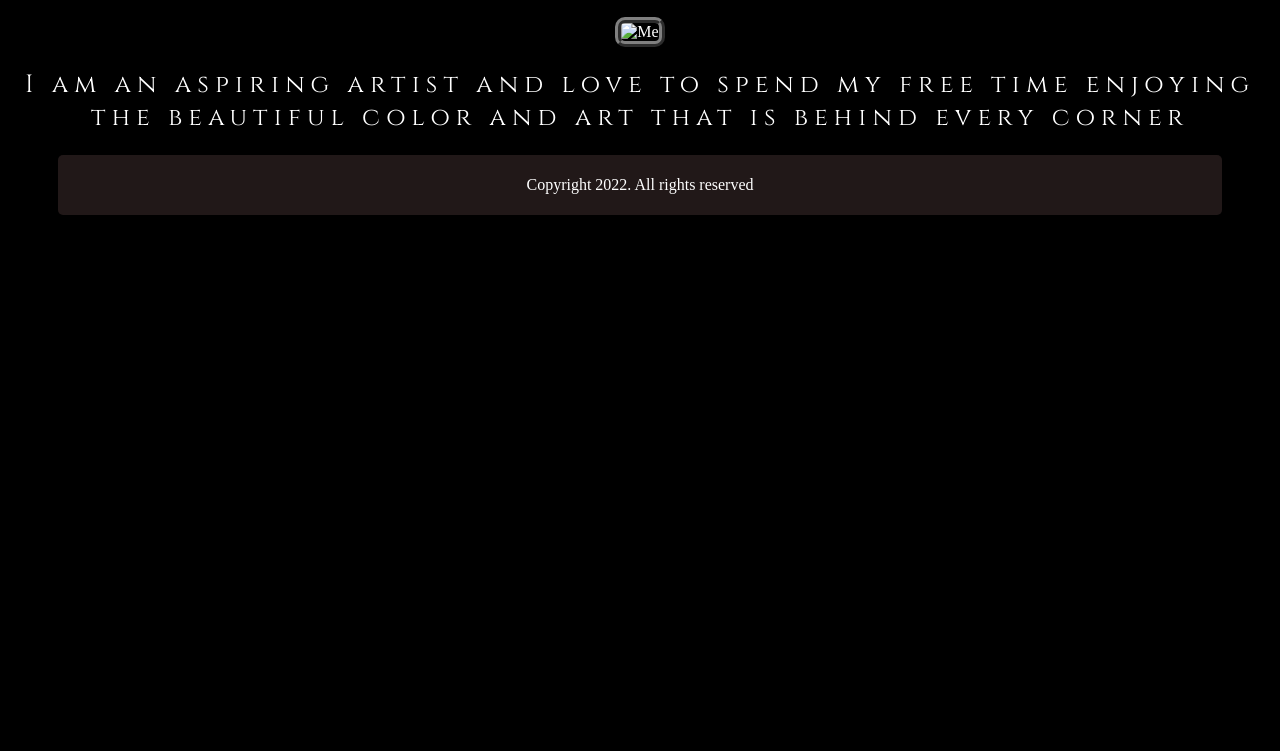
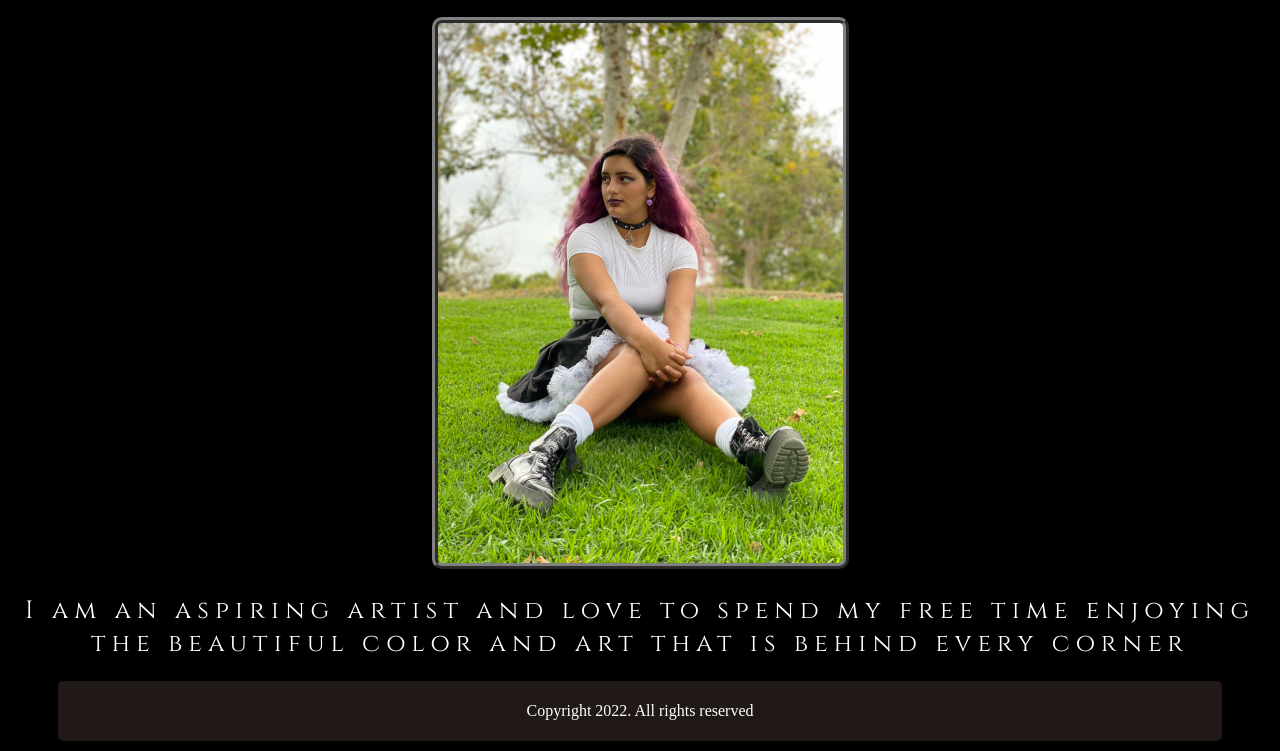
Before and after one commit to FallenAngelofFaith/FallenAngelofFaith.github.io, a plain HTML site: page aboutme.html in a window 1280 px wide. Shown: the part 191-942 px from the top of the page. Before the commit the page ends 800 px from the top, so only its background shows below. Drawn offline with Linux system fonts and the light colour scheme.

Commit message:
Update aboutme.html

```diff
--- a/aboutme.html
+++ b/aboutme.html
@@ -47,7 +47,7 @@
       <h1 id="heading">About me</h1>
       <div id="reena">
         <img
-          src="/Kareena's website/reference/reena.jpg"
+          src="reference/reena.jpg"
           alt="Me"
           id="self-photo"
         />
```
